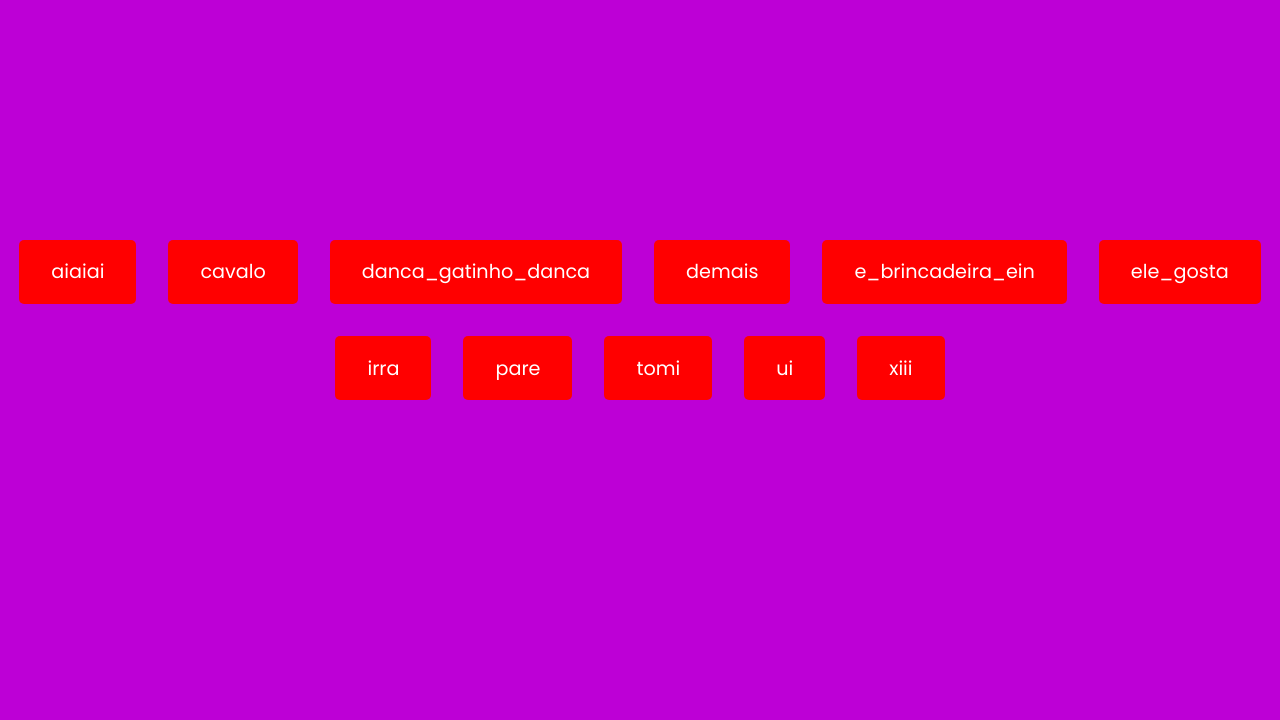
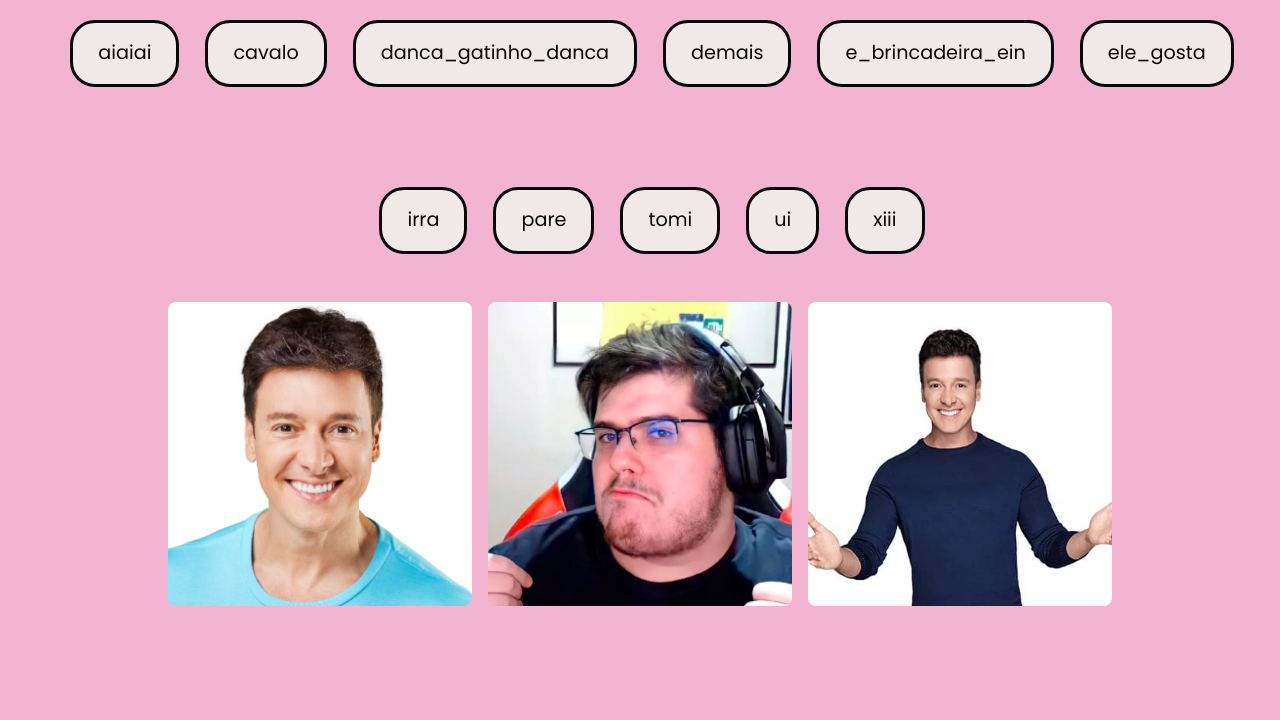
Before and after one commit to valtercioj/Sons_VaiDarNamoro, a plain HTML site: page index.html in a window 1280 px wide. Shown: the part 80-800 px from the top of the page. Drawn offline with nearby package versions, Linux system fonts and the light colour scheme.

Commit message:
Atualização de Front-End

```diff
--- a/index.html
+++ b/index.html
@@ -5,9 +5,20 @@
     <meta http-equiv="X-UA-Compatible" content="IE=edge" />
     <meta name="viewport" content="width=device-width, initial-scale=1.0" />
     <link rel="stylesheet" href="style.css" />
+    <script src="https://cdn.tailwindcss.com"></script>
     <title>Vai dar Namoro | Sons</title>
   </head>
   <body>
+    <section>
+
+      <div class=" width:25px;">
+            <div class=" absolute left-0 top-0 h-16 w-24">
+              <img alt="gallery" class="block object-cover object-center w-full h-full rounded-lg"
+                src="img/logo.png">
+            </div>
+          </div>
+    </section>
+
     <audio id="aiaiai" src="sounds/aiaiai.mp3"></audio>
     <audio id="cavalo" src="sounds/cavalo.mp3"></audio>
     <audio
@@ -26,5 +37,32 @@
     <div id="botao"></div>
 
     <script src="script.js"></script>
+
+
+    <section class="overflow-hidden text-gray-700 ">
+      <div class="container px-5 py-2 mx-auto lg:pt-12 lg:px-32">
+        <div class="flex flex-wrap -m-1 md:-m-2">
+          <div class="flex flex-wrap w-1/3">
+            <div class="w-80 h-80 p-1 md:p-2">
+              <img alt="gallery" class="block object-cover object-center w-full h-full rounded-lg"
+                src="img/faro3.png">
+            </div>
+          </div>
+
+          <div class="flex flex-wrap w-1/3">
+            <div class="w-80 h-80 p-1 md:p-2">
+              <img alt="gallery" class="block object-cover object-center w-full h-full rounded-lg"
+                src="img/case2.jpeg">
+            </div>
+          </div>
+          <div class="flex flex-wrap w-1/3">
+            <div class="w-80 h-80 p-1 md:p-2">
+              <img alt="gallery" class="block object-cover object-center w-full h-full rounded-lg"
+                src="img/faro2.png">
+            </div>
+          </div>
+        </div>
+      </div>
+    </section>
   </body>
 </html>
--- a/style.css
+++ b/style.css
@@ -6,24 +6,23 @@
 }
 
 body {
-  background-color: rgb(189, 0, 214);
+  background-color: rgb(243, 180, 209);
   font-family: "Poppins", sans-serif;
   display: flex;
   flex-wrap: wrap;
   align-items: center;
   justify-content: center;
   text-align: center;
-  height: 100vh;
-  overflow: hidden;
+ height: auto;
   margin: 0;
 }
 .btn {
-  background-color: red;
-  border-radius: 5px;
-  border: none;
-  color: white;
-  margin: 1rem;
-  padding: 1.1rem 2rem;
+  background-color: rgb(241, 233, 233);
+  border-radius: 25px;
+  border: solid;
+  color: rgb(8, 7, 7);
+  margin: 100px 1px 0px 25px;
+  padding: 1.0rem 25px;
   font-size: 1.2rem;
   font-family: inherit;
   cursor: pointer;
```
Also changed, not shown: img/case1.jfif (added), img/case2.jpeg (added), img/casimiro.webp (added), img/faro2.png (added), img/faro3.png (added), img/logo.png (added), img/rodrigo-faro-hora-do-faro-1.jpg (added).
